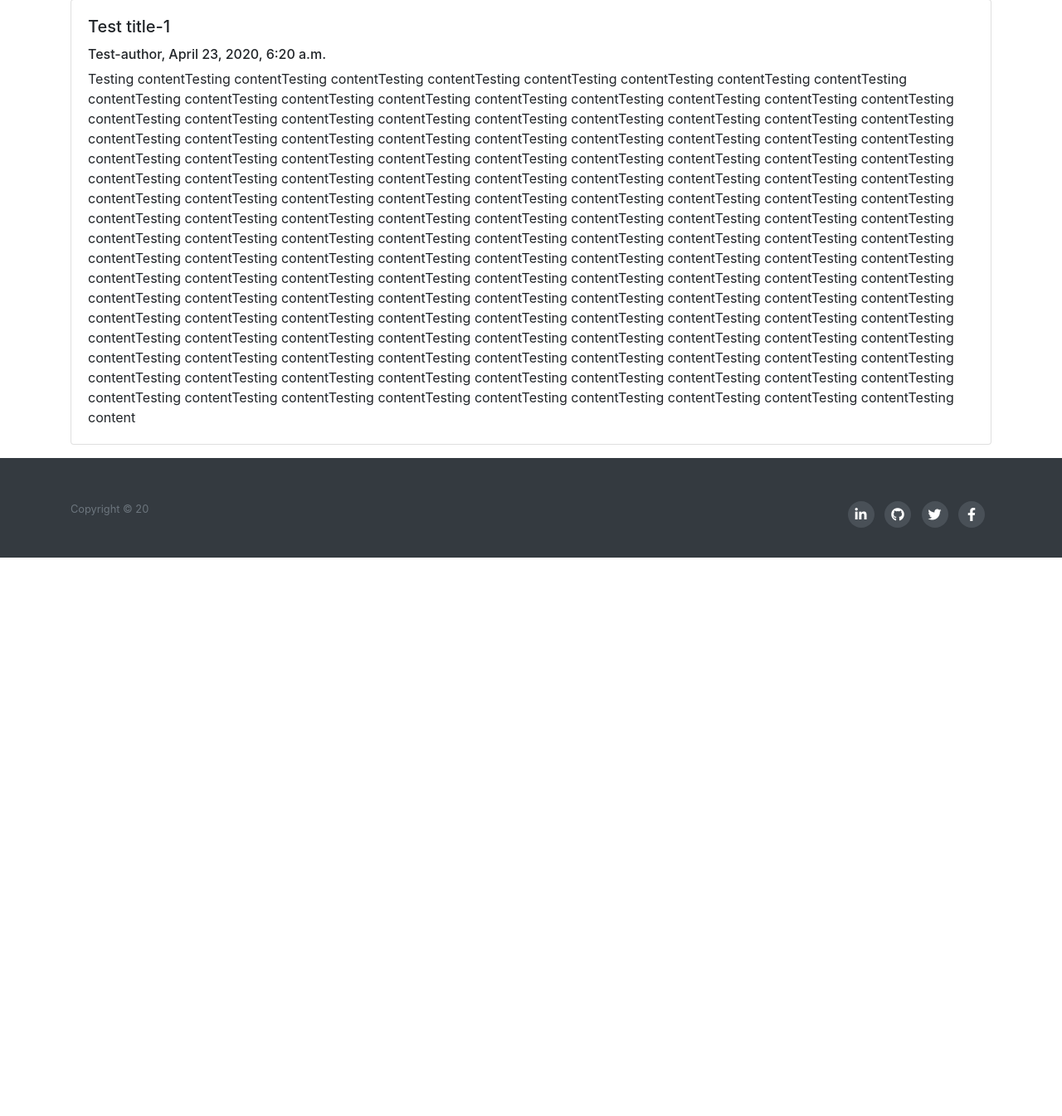
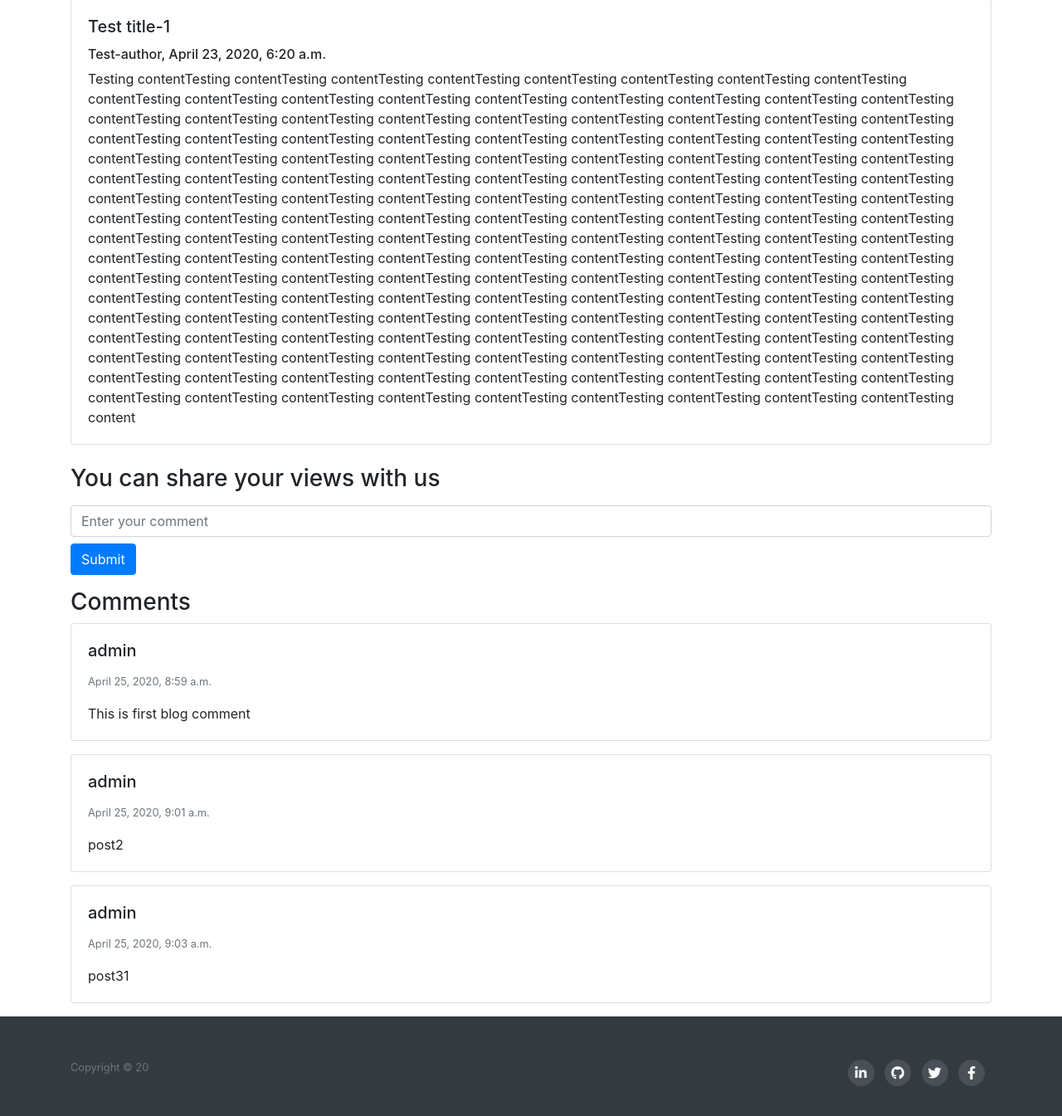
Before and after one commit to ansh9690/Django-Blog, a Django app: a page that uses CodeIsFun/blog/templates/blog/post.html in a window 1280 px wide. Shown: the part 131-1476 px from the top of the page at 83% size. Before the commit the page ends 803 px from the top, so only its background shows below. Run offline with Django 3.2, Linux system fonts and the light colour scheme; data comes from the database, SQL or seed files in the repository; both versions use the stored data as it was after the commit; some libraries are stand-ins or nearby versions.

Commit message:
Handle Comments

```diff
--- a/CodeIsFun/blog/admin.py
+++ b/CodeIsFun/blog/admin.py
@@ -1,5 +1,5 @@
 from django.contrib import admin
-from .models import Post
+from .models import Post, BlogComment
 
 # Register your models here.
-admin.site.register(Post)
+admin.site.register((Post, BlogComment))
--- a/CodeIsFun/blog/models.py
+++ b/CodeIsFun/blog/models.py
@@ -1,4 +1,5 @@
 from django.db import models
+from django.contrib.auth.models import User
 
 
 class Post(models.Model):
@@ -11,3 +12,11 @@ class Post(models.Model):
 
     def __str__(self):
         return self.title
+
+class BlogComment(models.Model):
+    sno = models.AutoField(primary_key=True)
+    comment = models.TextField()
+    postcomment = models.ForeignKey(Post, on_delete=models.CASCADE)
+    user = models.ForeignKey(User, on_delete=models.CASCADE)
+    parentcomment = models.ForeignKey('self', on_delete=models.CASCADE, null=True)
+    addedTime = models.DateTimeField(auto_now_add=True)
--- a/CodeIsFun/blog/templates/blog/post.html
+++ b/CodeIsFun/blog/templates/blog/post.html
@@ -14,6 +14,27 @@
       <p class="card-text">{{ post.content }}</p>
     </div>
   </div>
+  <h3 class="mt-4">You can share your views with us </h3>
+  <form method="POST" action="{% url 'blog:comment' %}">
+   {% csrf_token %}
+    <div class="form-group mt-3">
+      <input type="text" class="form-control w-100" name="comment" id="comment" placeholder="Enter your comment">
+      <input type="hidden" name="postId" value="{{ post.sno }}">
+      <button type="submit" class="btn btn-primary mt-2">Submit</button>
+    </div>
+  </form>
+  <h3>Comments</h3>
+  {% for comments in comments %}
+  <div class="card mb-3 w-100">
+    <div class="card-body">
+      <h5 class="card-title">{{ comments.user.username }}</h5>
+      <p class="card-text"><small class="text-muted">{{ comments.addedTime }}</small></p>
+      <p class="card-text">{{ comments.comment }}</p>
+    </div>
+  </div>
+  {% endfor %}
+</div>
 </div>
 
+
 {% endblock body %}
--- a/CodeIsFun/blog/urls.py
+++ b/CodeIsFun/blog/urls.py
@@ -3,6 +3,7 @@ from . import views
 
 app_name = 'blog'
 urlpatterns = [
+    path('addcomment/', views.comments, name='comment'),
     path('', views.index, name='index'),
     path('<str:slug>/', views.post, name='post'),
 ]
--- a/CodeIsFun/blog/views.py
+++ b/CodeIsFun/blog/views.py
@@ -1,5 +1,5 @@
-from django.shortcuts import render, HttpResponse
-from .models import Post
+from django.shortcuts import render, HttpResponse, redirect
+from .models import Post, BlogComment
 
 
 def index(request):
@@ -12,7 +12,21 @@ def index(request):
 
 def post(request, slug):
     post = Post.objects.filter(slug=slug).first()
+    comments = BlogComment.objects.filter(postcomment=post)
     context = {
-        'post': post
+        'post': post,
+        'comments': comments
     }
     return render(request, 'blog/post.html', context)
+
+def comments(request):
+    if request.method == 'POST':
+        comment = request.POST.get('comment')
+        postId = request.POST.get('postId')
+        postcomment = Post.objects.get(sno=postId)
+        user = request.user
+
+        comment = BlogComment(comment=comment, user=user, postcomment=postcomment)
+        comment.save()
+
+    return redirect("/")
```
Also changed, not shown: CodeIsFun/blog/migrations/0006_blogcomment.py (added), CodeIsFun/db.sqlite3. Lines whose indentation alone changed are shown as unchanged.
